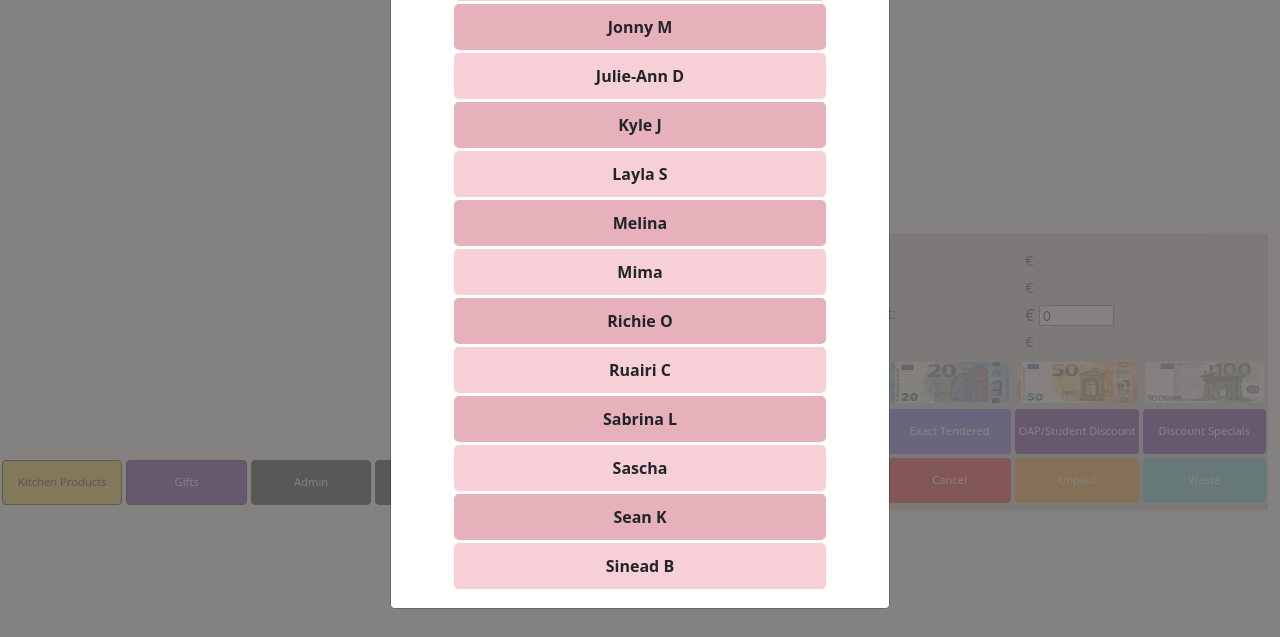
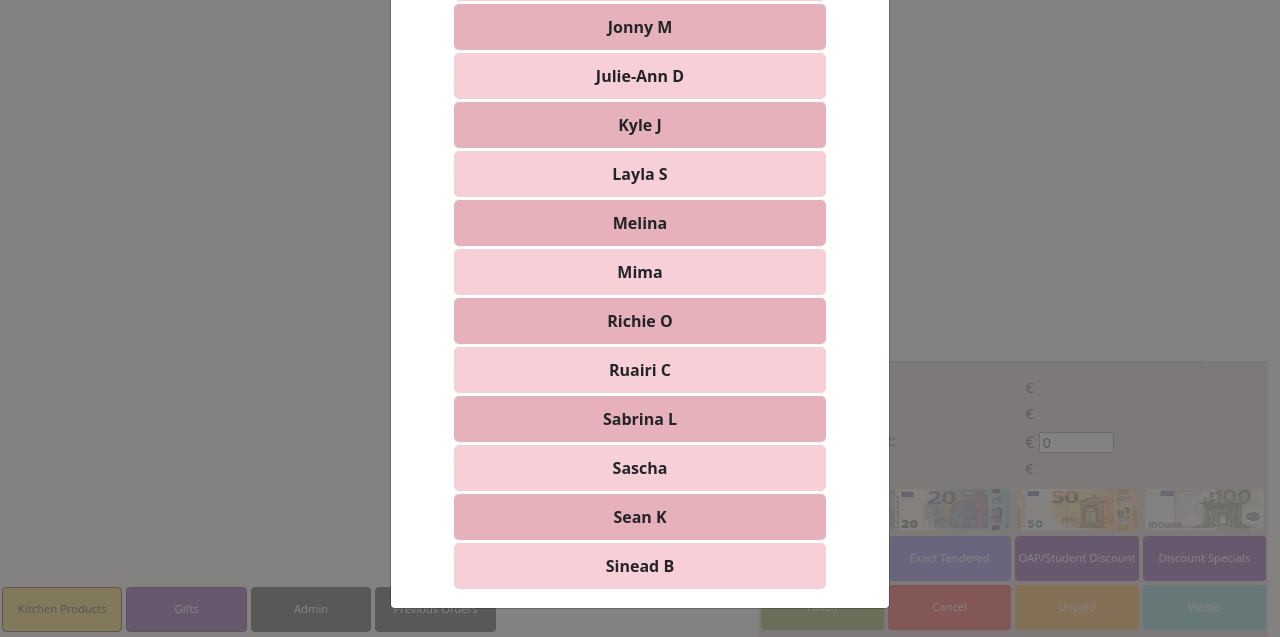
Before and after one commit to CathalDolan/IPUHAEL_EPOS, a Django app: page / in a window 1280 px wide. Shown: the part 632-1269 px from the top of the page. Run offline with Django 4.2, Linux system fonts and the light colour scheme; data comes from the database, SQL or seed files in the repository; some libraries are stand-ins or nearby versions.

Commit message:
Reset page height to 100vh

```diff
--- a/index/static/css/main.css
+++ b/index/static/css/main.css
@@ -220,7 +220,7 @@ body {
 }
 
 .till-left-side {
-    height: 90vh;
+    height: 100vh;
     display: flex;
     flex-direction: column;
 }
@@ -499,6 +499,9 @@ form {
     margin-bottom: 10px;
 }
 
+#gifts_modal .gifts_button {
+    margin: 1px;
+}
 /* #pfand_modal .row {
     padding: 5px;
 } */
```
